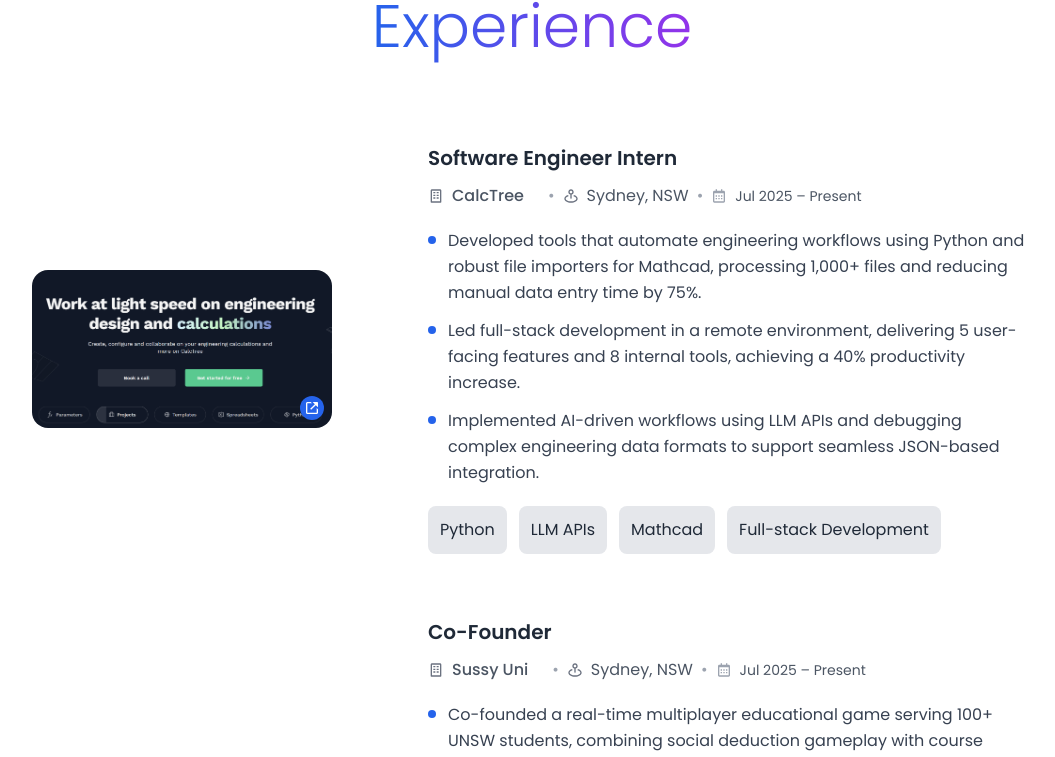
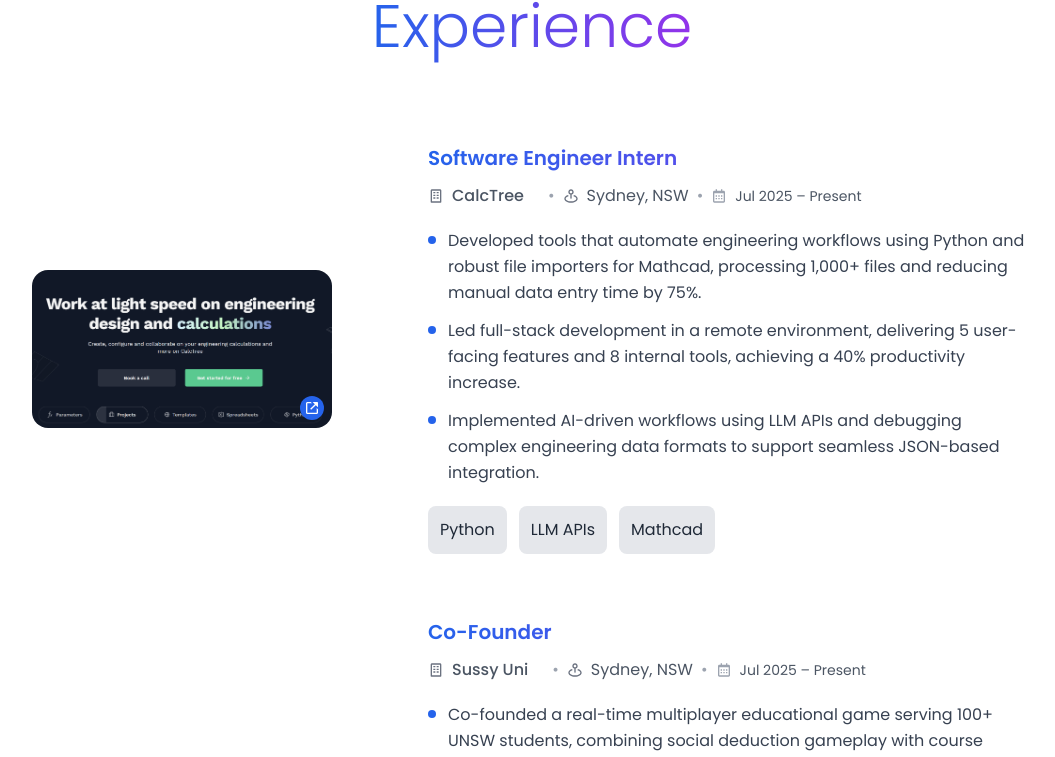
Before and after one commit to Froxzen/My-Portfolio, a React (Vite) app: page / in a window 1280 px wide. Shown: the part 900-1657 px from the top of the page, without its empty margins (108-1163 px from the left). Built offline with nearby package versions, Linux system fonts and the light colour scheme.

Commit message:
Removed irelavent keywords

```diff
--- a/src/components/Experience.jsx
+++ b/src/components/Experience.jsx
@@ -20,12 +20,7 @@
 			"Led full-stack development in a remote environment, delivering 5 user-facing features and 8 internal tools, achieving a 40% productivity increase.",
 			"Implemented AI-driven workflows using LLM APIs and debugging complex engineering data formats to support seamless JSON-based integration.",
 		],
-		technologies: [
-			"Python",
-			"LLM APIs",
-			"Mathcad",
-			"Full-stack Development",
-		],
+		technologies: ["Python", "LLM APIs", "Mathcad"],
 		link: "https://calctree.com",
 		image: calcTreeImage,
 	},
@@ -66,7 +61,6 @@
 			"Supabase",
 			"Three.js",
 			"Express",
-			"Mentoring",
 		],
 		image: devSocImage,
 		comingSoon: true,
@@ -133,7 +127,7 @@
 
 				<div className="flex flex-col gap-5">
 					<div className="flex flex-col gap-3">
-						<div className="text-xl font-semibold text-gray-800">
+						<div className="bg-gradient-to-r from-blue-600 to-purple-600 bg-clip-text text-transparent text-xl font-semibold">
 							{experience.title}
 						</div>
 
```
